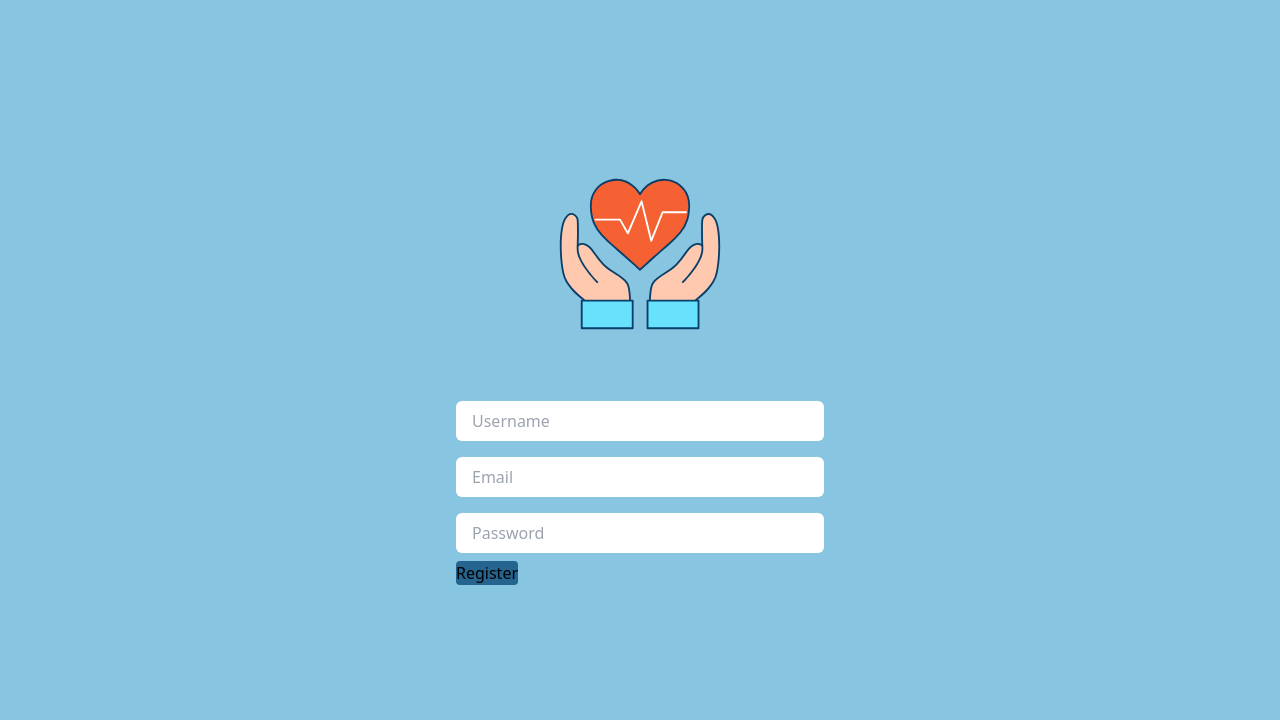
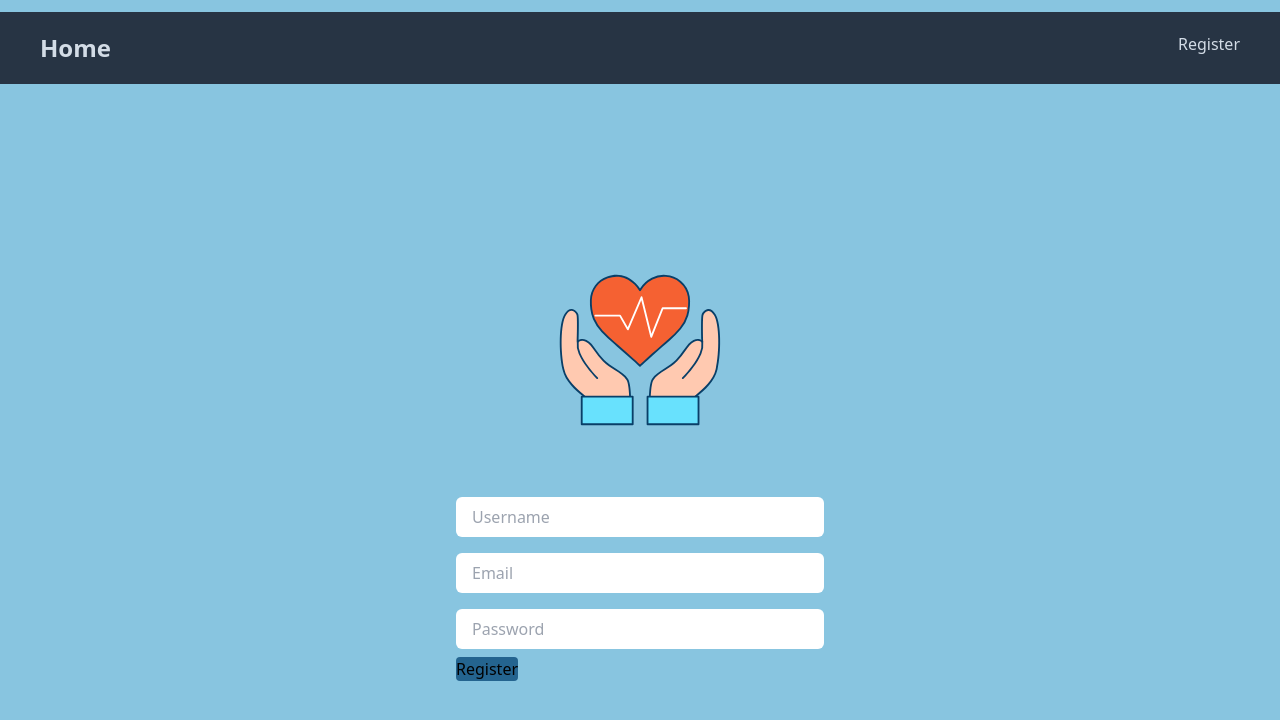
Before and after one commit to xmarchena50072-ufide/medi-app, a React (Vite) app in the folder client/: page /register in a window 1280 px wide. Shown: the top 720 px of the page. Built offline with nearby package versions, Linux system fonts and the light colour scheme.

Commit message:
Agrega componente navbar

```diff
--- a/client/src/App.jsx
+++ b/client/src/App.jsx
@@ -8,12 +8,14 @@ import TaskFormPage from "./pages/TaskFormPage";
 import ProfilePage from "./pages/ProfilePage";
 import ProtectedRoute from "./ProtectedRoute";
 import { TaskProvider } from "./context/TasksContext";
+import Navbar from "./components/Navbar";
 
 function App() {
   return (
     <AuthProvider>
       <TaskProvider>
         <BrowserRouter>
+        <Navbar/>
           <Routes>
             <Route path="/" element={<HomePage />} />
             <Route path="/login" element={<LoginPage />} />
--- /dev/null
+++ b/client/src/components/Navbar.jsx
@@ -0,0 +1,47 @@
+import { Link } from "react-router-dom";
+import { useAuth } from "../context/AuthContext";
+
+function Navbar() {
+    const { isAuthenticated } = useAuth();
+
+    return (
+        <nav className="bg-gray-dark my-3 flex justify-between py-5 px-10">
+            <Link to="/home"><h1 className="text-2xl font-bold text-gray-light">
+                Home
+            </h1></Link>
+            <ul className="flex gap-x-2 text-gray-light">
+                {isAuthenticated ? (
+                    <>
+                        <li>
+                            Welcome User
+                        </li>
+                        <li>
+                            <Link to="/add-task">
+                                Add Task
+                            </Link>
+                        </li>
+                        <li>
+                            <Link to="/logout">
+                                Logout
+                            </Link>
+                        </li>
+                    </>
+                ) : (
+                    <>
+                        <li>
+                            <Link to="login">
+                            </Link>
+                        </li>
+                        <li>
+                            <Link to="register">
+                                Register
+                            </Link>
+                        </li>
+                    </>
+                )}
+            </ul>
+        </nav>
+    )
+}
+
+export default Navbar
```
